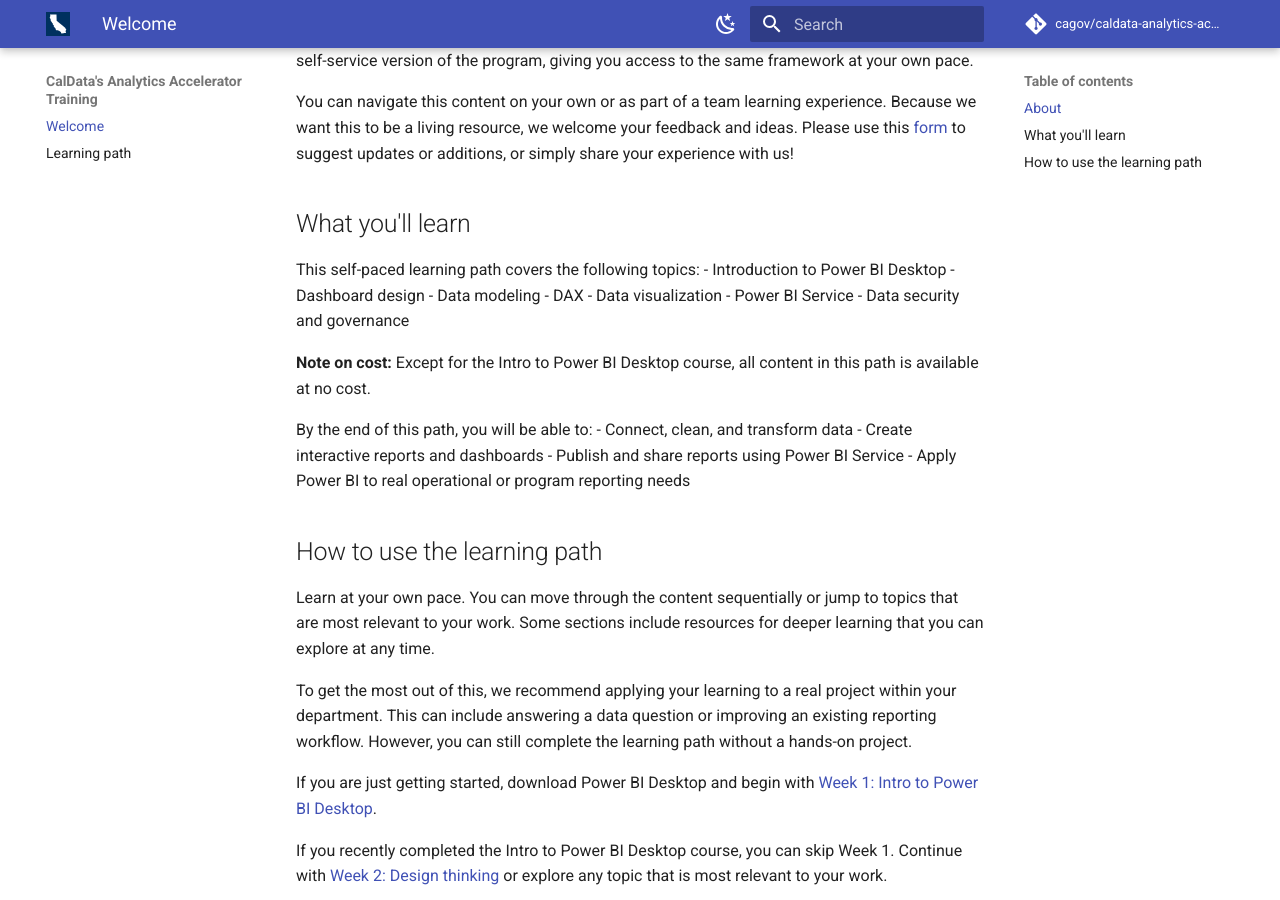
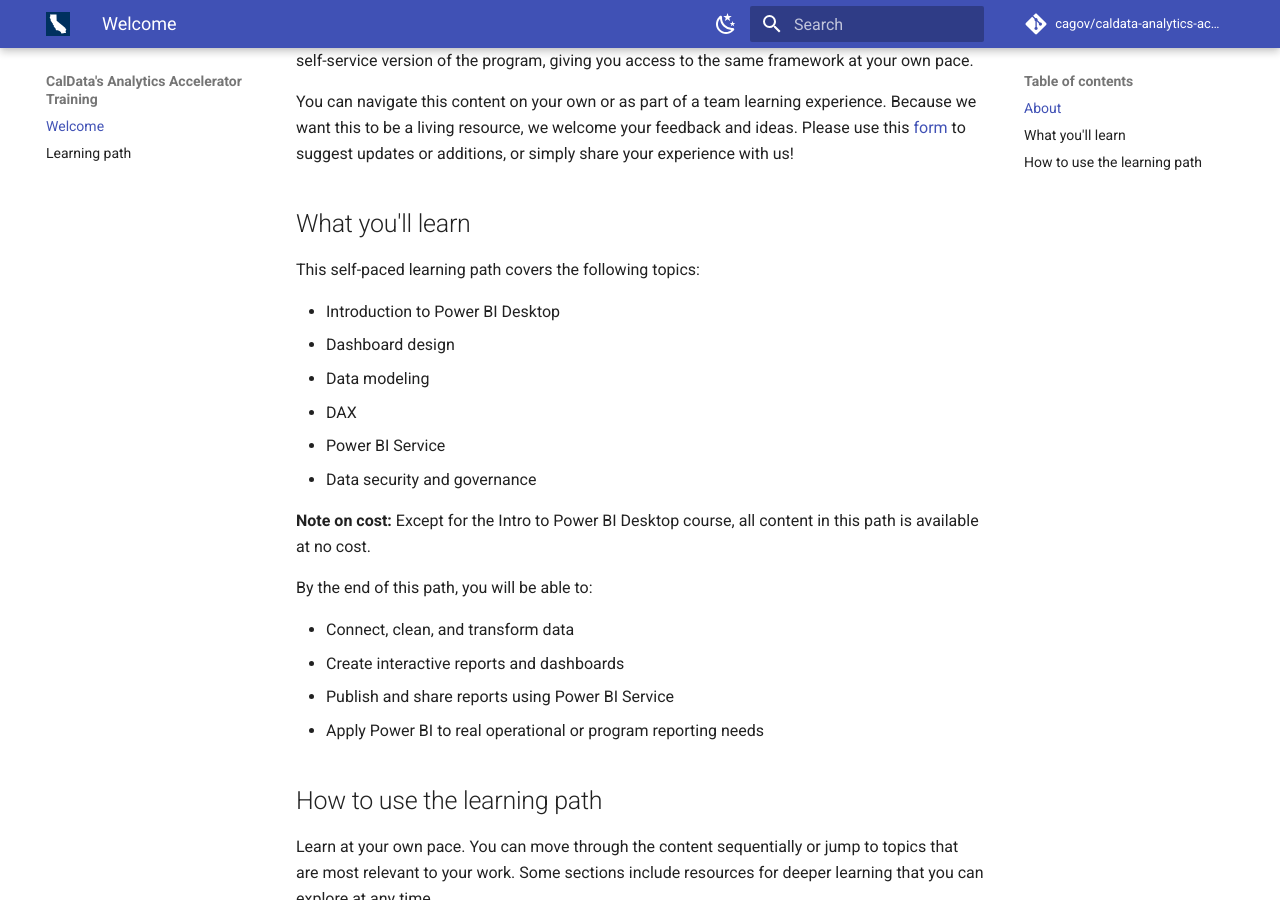
Before and after one commit to cagov/caldata-analytics-accelerator-training, an MkDocs documentation site: the page built from docs/index.md, in a window 1280 px wide and 900 px high, scrolled down 394 px. Built offline with MkDocs 1.6.1 and Material for MkDocs 9.7.7, drawn with Linux system fonts in a browser that asks for light colours; comment, search, counter and statistics services are not loaded.

Commit message:
Update index page links and list formatting (#9)
Co-authored-by: Rocio Mora

```diff
--- a/docs/index.md
+++ b/docs/index.md
@@ -4,24 +4,25 @@
 
 This guide is designed to help state teams build practical skills in Power BI. It blends original learning modules with external resources to support flexible, self-paced learning. Use this guide to get started with Power BI, fill in specific knowledge gaps, or refresh core concepts.
 
-This learning path was originally developed through ODI CalData’s [Analytics Accelerator](https://docs.data.ca.gov/odi-data-services-dif/analytics-accelerator), a service that helps teams streamline and automate reporting workflows. In the program, teams move through weekly modules while building a live report. We are sharing these materials as a self-service version of the program, giving you access to the same framework at your own pace.
+This learning path was originally developed through ODI CalData’s [Analytics Accelerator](https://innovation.ca.gov/work-with-us/analytics-accelerator/), a service that helps teams streamline and automate reporting workflows. In the program, teams move through weekly modules while building a live report. We are sharing these materials as a self-service version of the program, giving you access to the same framework at your own pace.
 
-You can navigate this content on your own or as part of a team learning experience.  Because we want this to be a living resource, we welcome your feedback and ideas. Please use this [form]() to suggest updates or additions, or simply share your experience with us!
+You can navigate this content on your own or as part of a team learning experience.  Because we want this to be a living resource, we welcome your feedback and ideas. Please use this [form](https://airtable.com/appTfyx7rYoxUruiP/pagHNMEzYktIlBVlr/form) to suggest updates or additions, or simply share your experience with us!
 
 ## What you'll learn
 
 This self-paced learning path covers the following topics:
+
 - Introduction to Power BI Desktop
 - Dashboard design
 - Data modeling
 - DAX
-- Data visualization
 - Power BI Service
 - Data security and governance
 
 **Note on cost:** Except for the Intro to Power BI Desktop course, all content in this path is available at no cost.
 
 By the end of this path, you will be able to:
+
 - Connect, clean, and transform data
 - Create interactive reports and dashboards
 - Publish and share reports using Power BI Service
```
